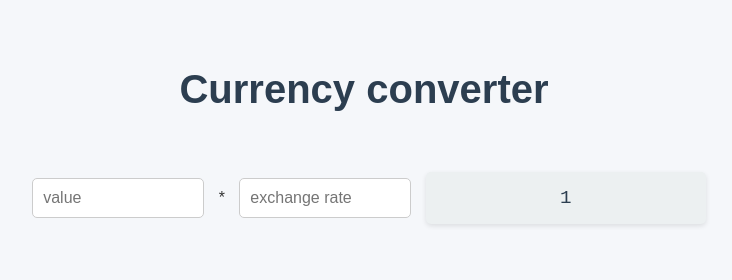
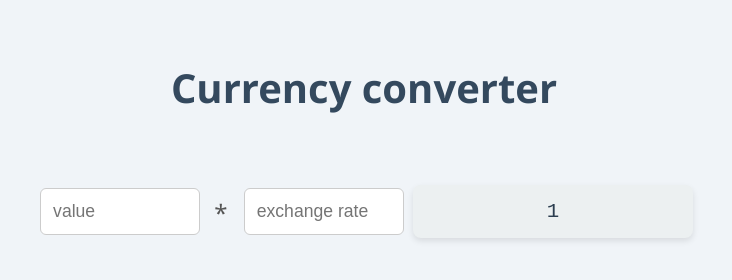
Before and after one commit to Tancrede-Cote/IGR201b_web, a plain HTML site: page currency/index.html in a window 1280 px wide. Shown: the whole page, without its empty margins (276-1008 px from the left). Drawn offline with Linux system fonts and the light colour scheme.

Commit message:
converter done

```diff
--- a/currency/index.html
+++ b/currency/index.html
@@ -10,7 +10,7 @@
 <body onload="myFunction()">
 <h1 class="titles">Currency converter</h1>
 <input
-  type="text"
+  type="number"
   id="temp"
   name="temp"
   required
@@ -20,7 +20,7 @@
   placeholder="value"
   value="" />
 <span>* </span><input
-  type="text"
+  type="number"
   id="factor"
   name="factor"
   required
--- a/currency/style.css
+++ b/currency/style.css
@@ -1,63 +1,59 @@
-/* General styles */
-body {
-  font-family: Arial, sans-serif;
-  background-color: #f5f7fa;
-  color: #333;
-  text-align: center;
-  padding: 40px;
+/* Reset & base styles */
+* {
+  box-sizing: border-box;
   margin: 0;
+  padding: 0;
 }
 
-/* Title styling */
-.titles {
+body {
+  font-family: 'Segoe UI', Tahoma, Geneva, Verdana, sans-serif;
+  background-color: #f0f4f8;
   color: #2c3e50;
-  font-size: 2.5rem;
-  margin-bottom: 30px;
+  text-align: center;
+  padding: 60px 20px;
 }
 
-/* Input styling */
-input[type="text"] {
-  padding: 10px;
-  font-size: 1rem;
-  width: 150px;
-  margin: 10px;
-  border: 1px solid #ccc;
-  border-radius: 5px;
-  outline: none;
-  transition: border-color 0.3s;
+/* Title */
+.titles {
+  font-size: 2.5rem;
+  color: #34495e;
+  margin-bottom: 40px;
 }
 
-input[type="text"]:focus {
-  border-color: #3498db;
+/* Input fields */
+input[type="number"] {
+  padding: 12px;
+  font-size: 1.1rem;
+  width: 160px;
+  margin: 10px 5px;
+  border: 1px solid #ccc;
+  border-radius: 6px;
+  outline: none;
+  transition: border-color 0.3s ease, box-shadow 0.3s ease;
 }
 
-/* Button styling */
-button {
-  padding: 10px 20px;
-  font-size: 1rem;
-  background-color: #3498db;
-  color: white;
-  border: none;
-  border-radius: 5px;
-  cursor: pointer;
-  margin-top: 20px;
-  transition: background-color 0.3s;
+input[type="number"]:focus {
+  border-color: #3498db;
+  box-shadow: 0 0 5px rgba(52, 152, 219, 0.5);
 }
 
-button:hover {
-  background-color: #2980b9;
+/* Multiply symbol */
+span {
+  font-size: 1.5rem;
+  margin: 0 5px;
+  color: #555;
+  vertical-align: middle;
 }
 
-/* Output box styling */
+/* Output display */
 #log {
   margin-top: 30px;
-  padding: 15px;
+  display: inline-block;
   background-color: #ecf0f1;
-  display: inline-block;
-  border-radius: 5px;
-  font-size: 1.2rem;
-  min-width: 250px;
-  text-align: center;
+  padding: 15px 25px;
+  font-size: 1.3rem;
   color: #2c3e50;
-  box-shadow: 0 2px 5px rgba(0, 0, 0, 0.1);
+  border-radius: 8px;
+  min-width: 280px;
+  box-shadow: 0 3px 6px rgba(0, 0, 0, 0.1);
 }
--- a/style.css
+++ /dev/null
@@ -1,63 +0,0 @@
-/* General styles */
-body {
-  font-family: Arial, sans-serif;
-  background-color: #f5f7fa;
-  color: #333;
-  text-align: center;
-  padding: 40px;
-  margin: 0;
-}
-
-/* Title styling */
-.titles {
-  color: #2c3e50;
-  font-size: 2.5rem;
-  margin-bottom: 30px;
-}
-
-/* Input styling */
-input[type="text"] {
-  padding: 10px;
-  font-size: 1rem;
-  width: 150px;
-  margin: 10px;
-  border: 1px solid #ccc;
-  border-radius: 5px;
-  outline: none;
-  transition: border-color 0.3s;
-}
-
-input[type="text"]:focus {
-  border-color: #3498db;
-}
-
-/* Button styling */
-button {
-  padding: 10px 20px;
-  font-size: 1rem;
-  background-color: #3498db;
-  color: white;
-  border: none;
-  border-radius: 5px;
-  cursor: pointer;
-  margin-top: 20px;
-  transition: background-color 0.3s;
-}
-
-button:hover {
-  background-color: #2980b9;
-}
-
-/* Output box styling */
-#log {
-  margin-top: 30px;
-  padding: 15px;
-  background-color: #ecf0f1;
-  display: inline-block;
-  border-radius: 5px;
-  font-size: 1.2rem;
-  min-width: 250px;
-  text-align: center;
-  color: #2c3e50;
-  box-shadow: 0 2px 5px rgba(0, 0, 0, 0.1);
-}
```
Also changed, not shown: converter.js (deleted, +0 -10 lines), index.html (deleted, +0 -34 lines).
